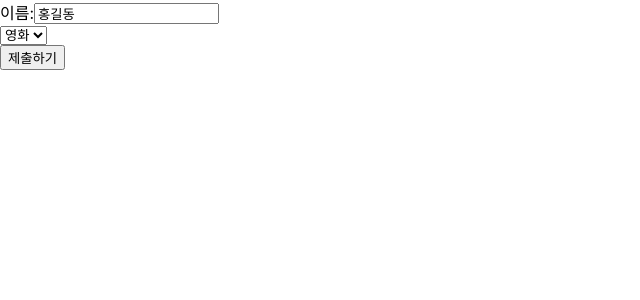
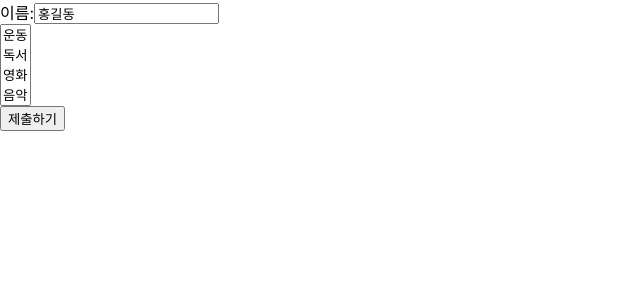
Before and after one commit to sh0114/Practice_React, a React (Create React App) app in the folder my-app/: page / in a window 1280 px wide. Shown: the top 300 px of the page, without its empty margins (0-640 px from the left). Built offline with nearby package versions, Linux system fonts and the light colour scheme.

Commit message:
230303 SignUp 옵션 두개 설정하는것 수정

```diff
--- a/my-app/src/chapter_11/SignUp.jsx
+++ b/my-app/src/chapter_11/SignUp.jsx
@@ -2,18 +2,19 @@ import React, {useState} from "react";
 
 function SignUp(props){
     const [name, setName] = useState("홍길동");
-    const [hobby, setHobby] = useState("영화");
-    let listHobby = [];
+    const [hobby, setHobby] = useState([]);
+
     const handleChangeName = (event) => {
         setName(event.target.value);
     }
 
     const handleChangeHobby = (event) => {
-       /* listHobby.push(event.target.value);
+        const obtions = Array.from(event.target.selectedOptions);
+        const listHobby = obtions.map((option) => option.value);
         listHobby.map((elem, index) => {
             console.log(`elem : ${elem}, index : ${index}`);
-        });*/
-        setHobby(event.target.value);
+        });
+        setHobby(listHobby);
     }
 
     const handleSubmit = (event) => {
@@ -26,7 +27,7 @@ function SignUp(props){
             <label>이름:
                 <input type="text" value={name} onChange={handleChangeName}/>
             </label> <br/>
-            <select value={hobby} onChange={handleChangeHobby}>
+            <select multiple={true} value={hobby} onChange={handleChangeHobby}>
                 <option value="운동">운동</option>
                 <option value="독서">독서</option>
                 <option value="영화">영화</option>
```
